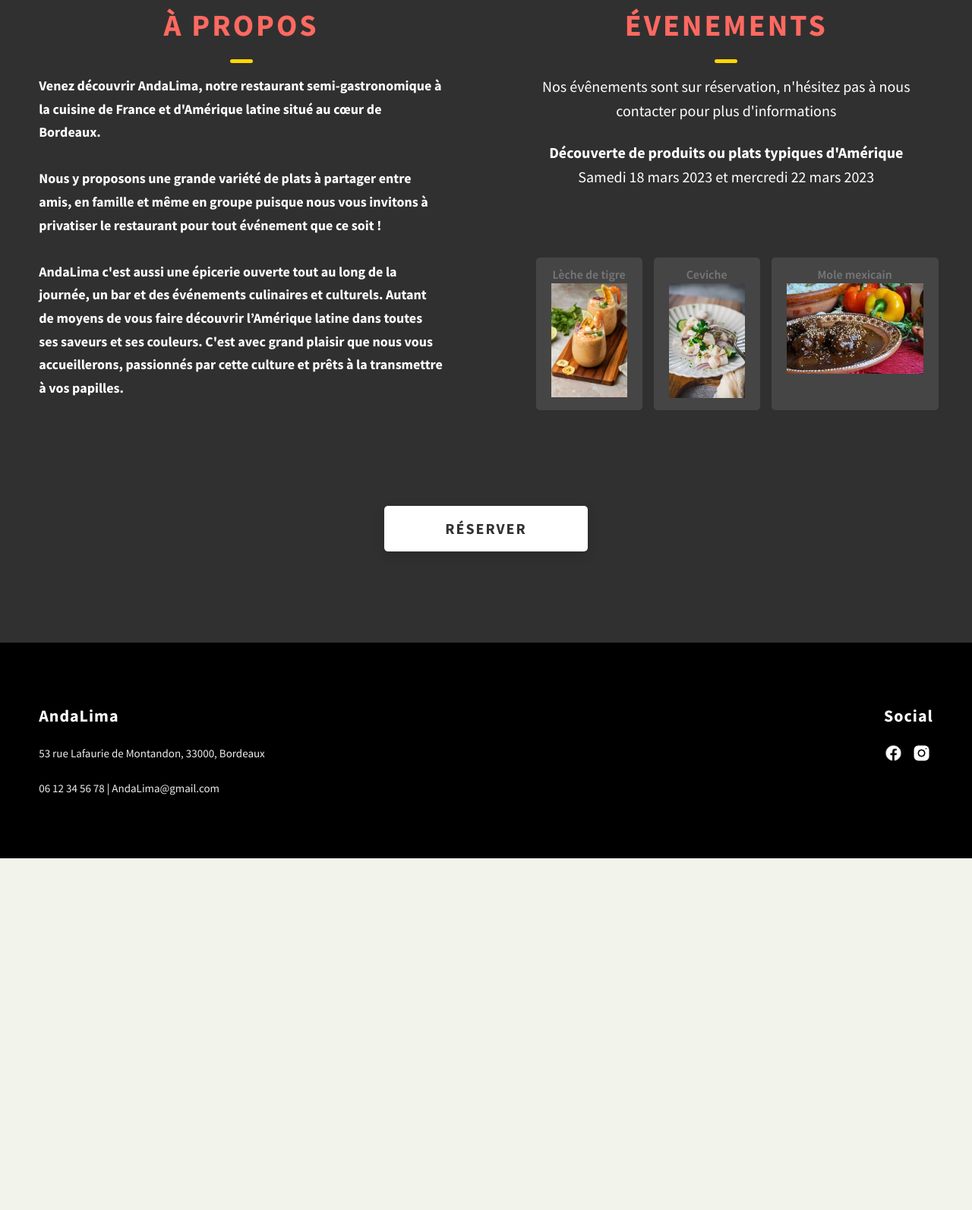
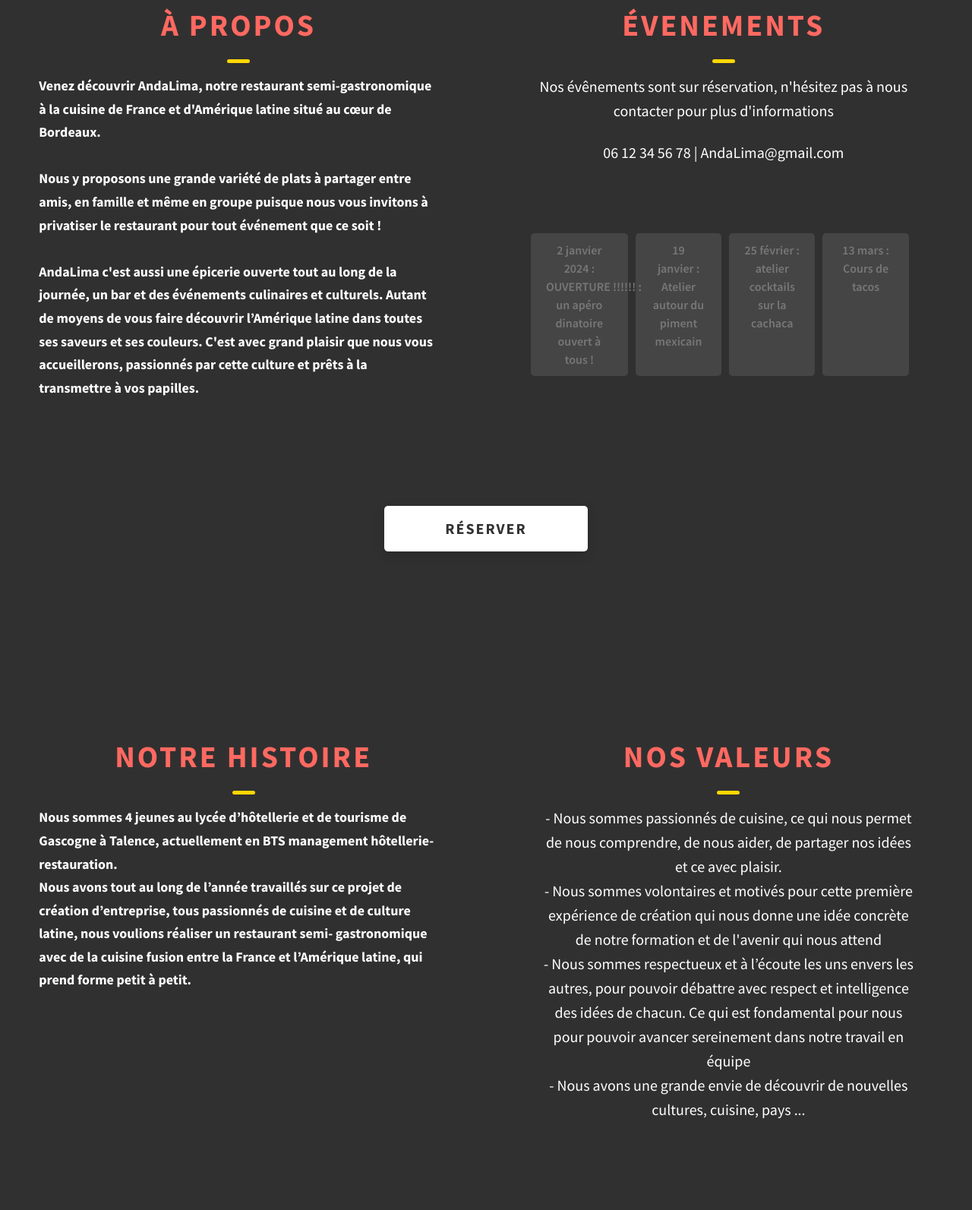
Before and after one commit to anna-briancon/AndaLima, a website: page index.html in a window 1280 px wide. Shown: the part 917-2510 px from the top of the page at 76% size. Before the commit the page ends 2047 px from the top, so only its background shows below. Drawn offline with Linux system fonts and the light colour scheme.

Commit message:
ajout info resto

```diff
--- a/css/style.css
+++ b/css/style.css
@@ -976,10 +976,10 @@ textarea {
 }
 
 .skills__skill {
-  width: 50%;
+  width:10vw;
   padding: 1rem 2rem;
   margin-bottom: 1.5rem;
-  margin-right: 1.5rem;
+  margin-right: 1rem;
   font-size: 1.6rem;
   background: rgba(153, 153, 153, 0.2);
   border-radius: 5px;
--- a/index.html
+++ b/index.html
@@ -139,38 +139,67 @@
               </span>
               <br>
               <span class="heading-sec__sub">
-
-                <strong>Découverte de produits ou plats typiques d'Amérique </strong>
-                <br>
-                Samedi 18 mars 2023 et mercredi 22 mars 2023
-                <br>
-
+                06 12 34 56 78 | AndaLima@gmail.com
               </span>
             </h2>
             <div class="skills">
-              <div class="skills__skill">Lèche de tigre<br>
-                <img src="assets/event/recette-lait-de-tigre.jpg" width="100px" alt="">
+              <div class="skills__skill">2 janvier 2024 : OUVERTURE !!!!!! : un apéro dinatoire ouvert à tous !<br>
               </div>
-              <div class="skills__skill">Ceviche<br>
-                <img src="assets/event/Cebiche_de_corvina.JPG" width="100px" alt="">
+              <div class="skills__skill">19 janvier : Atelier autour du piment mexicain<br>
               </div>
-              <div class="skills__skill">Mole mexicain<br>
-                <img src="assets/event/mole.jpg" width="180px" alt="">
-
+              <div class="skills__skill">25 février : atelier cocktails sur la cachaca<br>
+              </div>
+              <div class="skills__skill">13 mars : Cours de tacos<br>
               </div>
             </div>
-
-
           </div>
-
         </div>
-
       </div>
       <div class="home-hero__cta">
         <a href="reservation.html" class="btn btn--bg">Réserver</a>
       </div>
   </section>
+  <section id="about" class="about sec-pad">
+    <div class="main-container">
 
+      <div class="about__content">
+        <div class="about__content-main">
+          <h2 class="heading heading-sec heading-sec__mb-med">
+            <span class="heading-sec__main">Notre histoire</span>
+            <div class="about__content-details">
+              <p class="about__content-details-para">
+                Nous sommes 4 jeunes au lycée d’hôtellerie et de tourisme de Gascogne à Talence,
+                actuellement en BTS management hôtellerie-restauration.
+                <br>
+                Nous avons tout au long de l’année travaillés sur ce projet de création d’entreprise, tous
+                passionnés de cuisine et de culture latine, nous voulions réaliser un restaurant semi-
+                gastronomique avec de la cuisine fusion entre la France et l’Amérique latine, qui prend
+                forme petit à petit.
+              </p>
+            </div>
+        </div>
+        <div class="about__content-skills">
+          <div class="main-container">
+            <h2 class="heading heading-sec heading-sec__mb-med">
+              <span class="heading-sec__main">Nos valeurs</span>
+              <span class="heading-sec__sub">
+                - Nous sommes passionnés de cuisine, ce qui nous permet de nous comprendre, de nous
+                aider, de partager nos idées et ce avec plaisir.
+                <br>
+                - Nous sommes volontaires et motivés pour cette première expérience de création qui nous
+                donne une idée concrète de notre formation et de l&#39;avenir qui nous attend
+                <br>
+                - Nous sommes respectueux et à l’écoute les uns envers les autres, pour pouvoir débattre
+                avec respect et intelligence des idées de chacun. Ce qui est fondamental pour nous pour
+                pouvoir avancer sereinement dans notre travail en équipe
+                <br>
+                - Nous avons une grande envie de découvrir de nouvelles cultures, cuisine, pays ... </span>
+              <br>
+            </h2>
+          </div>
+        </div>
+      </div>
+  </section>
   <footer class="main-footer">
     <div class="main-container">
       <div class="main-footer__upper">
```
